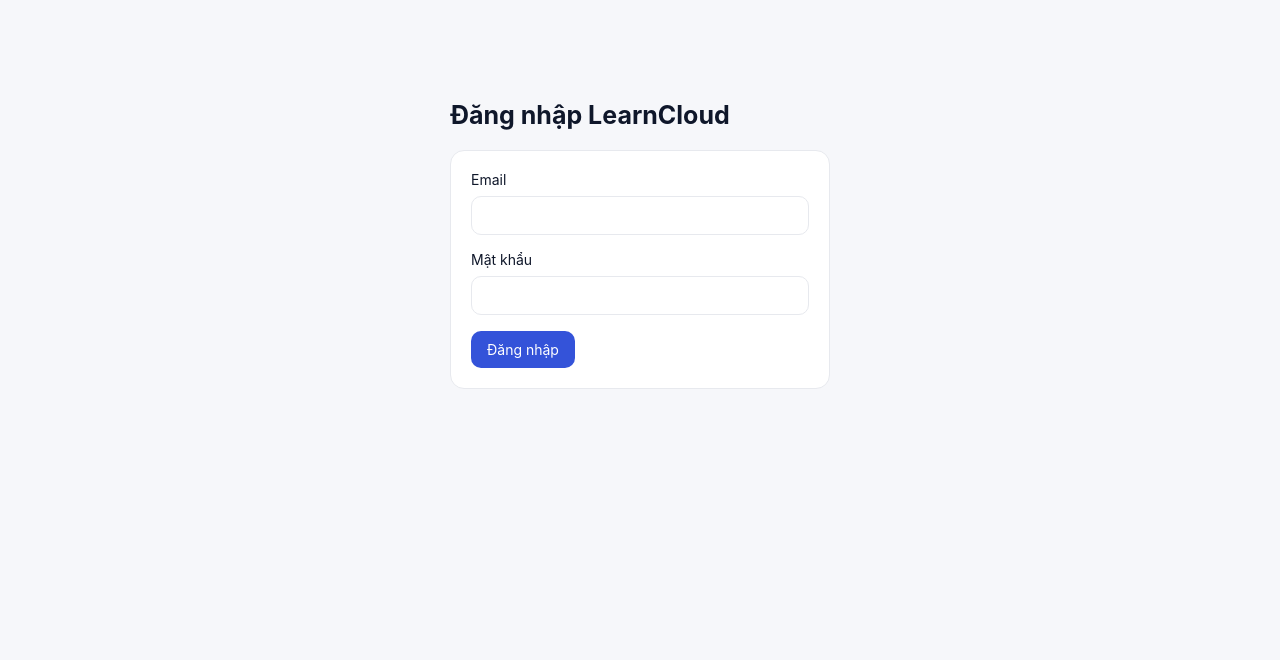
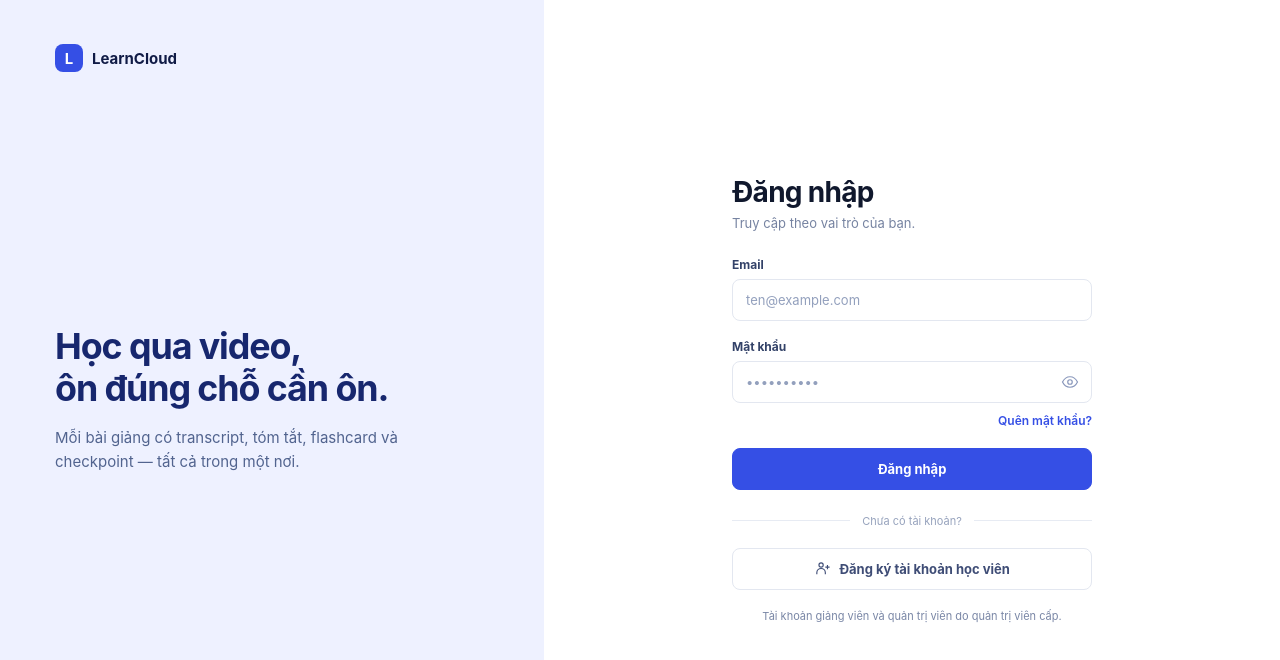
Before and after one commit to dxvuong2006-ai/AWS-CLOUD, a React (Vite) app in the folder frontend/: page /login in a window 1280 px wide. Shown: the top 660 px of the page. Built offline with nearby package versions, Linux system fonts and the light colour scheme; no server answers.

Commit message:
fix(ui): match login page to supplied design

```diff
--- a/frontend/src/pages/LoginPage.jsx
+++ b/frontend/src/pages/LoginPage.jsx
@@ -2,6 +2,7 @@ import { useState } from "react";
 import { Navigate, useLocation } from "react-router-dom";
 import { useAuth } from "../context/AuthContext";
 import { homeForRole } from "../utils/roles";
+import "./login.css";
 
 export default function LoginPage() {
   const { user, loading, login } = useAuth();
@@ -10,6 +11,8 @@ export default function LoginPage() {
   const [password, setPassword] = useState("");
   const [submitting, setSubmitting] = useState(false);
   const [error, setError] = useState("");
+  const [showPassword, setShowPassword] = useState(false);
+  const [notice, setNotice] = useState("");
   if (loading) return <div className="page">Đang xác thực...</div>;
   const from = location.state?.from;
   const returnTo = typeof from === "string" && from.startsWith("/") &&
@@ -36,22 +39,74 @@ export default function LoginPage() {
   };
 
   return (
-    <main className="page" style={{ maxWidth: 460, margin: "60px auto" }}>
-      <h1>Đăng nhập LearnCloud</h1>
-      <form className="card" onSubmit={submit}>
+    <main className="login-screen">
+      <aside className="login-brand-panel">
+        <div className="login-brand"><span aria-hidden="true">L</span>LearnCloud</div>
+        <div className="login-brand-copy">
+          <h2>Học qua video,<br />ôn đúng chỗ cần ôn.</h2>
+          <p>Mỗi bài giảng có transcript, tóm tắt, flashcard và checkpoint — tất cả trong một nơi.</p>
+        </div>
+      </aside>
+
+      <section className="login-form-panel" aria-labelledby="login-title">
+        <div className="login-form-content">
+          <h1 id="login-title">Đăng nhập</h1>
+          <p className="login-subtitle">Truy cập theo vai trò của bạn.</p>
+          <form onSubmit={submit}>
             <label htmlFor="login-email">Email</label>
             <input id="login-email" type="email" autoComplete="username" required
-          value={email} onChange={(e) => setEmail(e.target.value)}
-          style={{ display: "block", width: "100%", margin: "8px 0 16px" }} />
+              placeholder="ten@example.com" value={email}
+              aria-invalid={error ? true : undefined}
+              aria-describedby={error ? "login-error" : undefined}
+              onChange={(event) => { setEmail(event.target.value); setError(""); }} />
+
             <label htmlFor="login-password">Mật khẩu</label>
-        <input id="login-password" type="password" autoComplete="current-password" required
-          value={password} onChange={(e) => setPassword(e.target.value)}
-          style={{ display: "block", width: "100%", margin: "8px 0 16px" }} />
-        {error && <p role="alert" style={{ color: "var(--error)" }}>{error}</p>}
-        <button className="btn-primary" disabled={submitting}>
+            <div className="login-password">
+              <input id="login-password" type={showPassword ? "text" : "password"}
+                autoComplete="current-password" required placeholder="••••••••••"
+                value={password} aria-invalid={error ? true : undefined}
+                aria-describedby={error ? "login-error" : undefined}
+                onChange={(event) => { setPassword(event.target.value); setError(""); }} />
+              <button type="button" className="login-password-toggle"
+                aria-label={showPassword ? "Ẩn mật khẩu" : "Hiện mật khẩu"}
+                aria-pressed={showPassword}
+                onClick={() => setShowPassword((visible) => !visible)}>
+                <svg viewBox="0 0 24 24" width="18" height="18" fill="none"
+                  stroke="currentColor" strokeWidth="1.6" aria-hidden="true">
+                  <path d="M2 12s3.5-7 10-7 10 7 10 7-3.5 7-10 7S2 12 2 12Z" />
+                  <circle cx="12" cy="12" r="3" />
+                  {showPassword && <path d="m3 3 18 18" />}
+                </svg>
+              </button>
+            </div>
+
+            <div className="login-forgot-row">
+              <button type="button" className="login-text-button"
+                onClick={() => setNotice("Chức năng khôi phục mật khẩu chưa được triển khai. Vui lòng liên hệ quản trị viên.")}>
+                Quên mật khẩu?
+              </button>
+            </div>
+
+            {error && <p id="login-error" className="login-error" role="alert">{error}</p>}
+            <button className="login-submit" disabled={submitting}>
               {submitting ? "Đang đăng nhập..." : "Đăng nhập"}
             </button>
           </form>
+
+          <div className="login-divider"><span>Chưa có tài khoản?</span></div>
+          <button type="button" className="login-register"
+            onClick={() => setNotice("Màn hình đăng ký học viên chưa được triển khai. Vui lòng liên hệ quản trị viên để được hỗ trợ tài khoản.")}>
+            <svg viewBox="0 0 24 24" width="17" height="17" fill="none"
+              stroke="currentColor" strokeWidth="1.6" aria-hidden="true">
+              <circle cx="10" cy="7" r="3" />
+              <path d="M4 20v-2a6 6 0 0 1 12 0v2M19 7v6m-3-3h6" />
+            </svg>
+            Đăng ký tài khoản học viên
+          </button>
+          <p className="login-account-note">Tài khoản giảng viên và quản trị viên do quản trị viên cấp.</p>
+          {notice && <p className="login-notice" role="status">{notice}</p>}
+        </div>
+      </section>
     </main>
   );
 }
--- /dev/null
+++ b/frontend/src/pages/login.css
@@ -0,0 +1,152 @@
+.login-screen {
+  display: grid;
+  grid-template-columns: 42.5% 57.5%;
+  min-height: 100vh;
+  min-height: 100dvh;
+  background: #fff;
+  color: #10182d;
+}
+.login-brand-panel {
+  position: relative;
+  display: flex;
+  align-items: center;
+  background: #eef1ff;
+  padding: 100px clamp(28px, 4.3vw, 80px);
+}
+.login-brand {
+  position: absolute;
+  top: 44px;
+  left: clamp(28px, 4.3vw, 80px);
+  display: flex;
+  align-items: center;
+  gap: 9px;
+  color: #101b46;
+  font-size: 15px;
+  font-weight: 750;
+}
+.login-brand > span {
+  display: grid;
+  place-items: center;
+  width: 28px;
+  height: 28px;
+  border-radius: 8px;
+  color: white;
+  background: #354fe5;
+}
+.login-brand-copy { max-width: 440px; }
+.login-brand-copy h2 {
+  margin: 0 0 16px;
+  font-size: clamp(28px, 2.8vw, 42px);
+  line-height: 1.18;
+  letter-spacing: -1.1px;
+  color: #17276e;
+}
+.login-brand-copy p {
+  margin: 0;
+  max-width: 395px;
+  color: #52648f;
+  font-size: 15px;
+  line-height: 1.65;
+}
+.login-form-panel {
+  display: flex;
+  align-items: center;
+  justify-content: center;
+  padding: 64px 32px;
+}
+.login-form-content { width: 100%; max-width: 360px; }
+.login-form-content h1 {
+  font-size: 28px;
+  letter-spacing: -.7px;
+  margin: 0 0 6px;
+}
+.login-subtitle { margin: 0 0 26px; color: #7683a1; font-size: 13px; }
+.login-form-content label {
+  display: block;
+  margin: 0 0 7px;
+  color: #334268;
+  font-size: 12px;
+  font-weight: 650;
+}
+.login-form-content input {
+  display: block;
+  width: 100%;
+  max-width: none;
+  height: 42px;
+  border: 1px solid #e3e7f0;
+  border-radius: 8px;
+  padding: 10px 13px;
+  color: #243259;
+  background: #fff;
+  font-size: 13px;
+}
+.login-form-content input::placeholder { color: #93a0bd; }
+.login-form-content input[aria-invalid="true"] { border-color: #b3261e; }
+.login-form-content #login-email { margin-bottom: 18px; }
+.login-password { position: relative; }
+.login-password input { padding-right: 45px; }
+.login-password-toggle {
+  position: absolute;
+  right: 4px;
+  top: 3px;
+  width: 36px;
+  height: 36px;
+  display: grid;
+  place-items: center;
+  border: 0;
+  background: transparent;
+  color: #8997bb;
+  cursor: pointer;
+}
+.login-forgot-row { display: flex; justify-content: flex-end; margin: 10px 0 20px; }
+.login-text-button {
+  border: 0;
+  background: transparent;
+  padding: 0;
+  color: #354fe5;
+  font-size: 12px;
+  font-weight: 600;
+  cursor: pointer;
+}
+.login-submit, .login-register {
+  width: 100%;
+  min-height: 42px;
+  display: flex;
+  align-items: center;
+  justify-content: center;
+  gap: 8px;
+  border-radius: 8px;
+  font-size: 13px;
+  font-weight: 650;
+  cursor: pointer;
+}
+.login-submit { border: 1px solid #354fe5; background: #354fe5; color: #fff; }
+.login-submit:hover { background: #293ed0; }
+.login-submit:disabled { opacity: .65; cursor: wait; }
+.login-divider {
+  display: flex;
+  align-items: center;
+  gap: 12px;
+  margin: 24px 0 20px;
+  color: #97a3bd;
+  font-size: 11px;
+}
+.login-divider::before, .login-divider::after {
+  content: "";
+  flex: 1;
+  height: 1px;
+  background: #e7ebf3;
+}
+.login-register { background: #fff; border: 1px solid #e3e7f0; color: #3f4d76; }
+.login-register:hover { background: #f7f8fe; }
+.login-account-note { margin: 18px 0 0; text-align: center; color: #7a87a6; font-size: 11px; line-height: 1.6; }
+.login-error { color: #b3261e; font-size: 13px; }
+.login-notice { padding: 12px; background: #f2f4ff; color: #445780; font-size: 13px; line-height: 1.6; border-radius: 8px; }
+.login-screen button:focus-visible { outline: 2px solid #354fe5; outline-offset: 3px; }
+@media (max-width: 700px) {
+  .login-screen { grid-template-columns: 1fr; }
+  .login-brand-panel { padding: 86px 28px 32px; }
+  .login-brand { top: 24px; left: 28px; }
+  .login-brand-copy h2 { font-size: 28px; }
+  .login-form-panel { padding: 36px 24px 48px; }
+}
```
Lines whose indentation alone changed are shown as unchanged.
